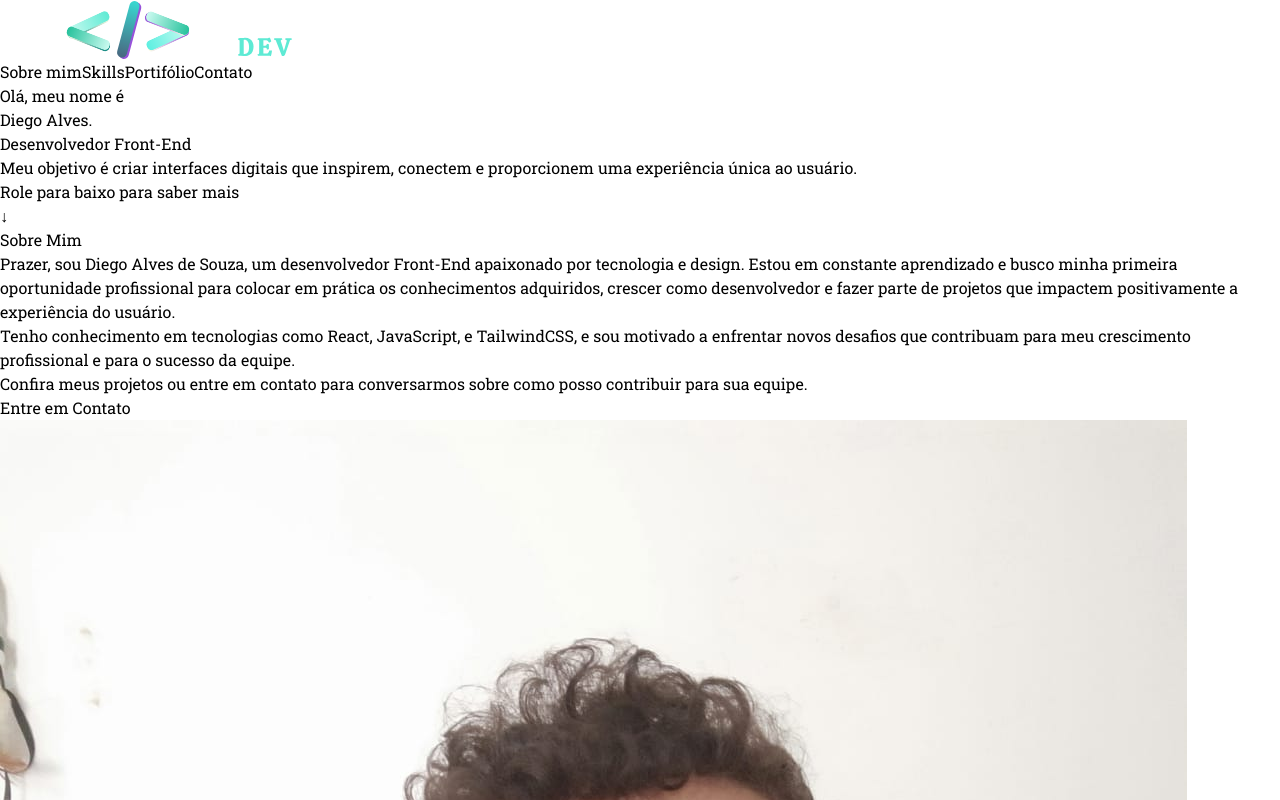
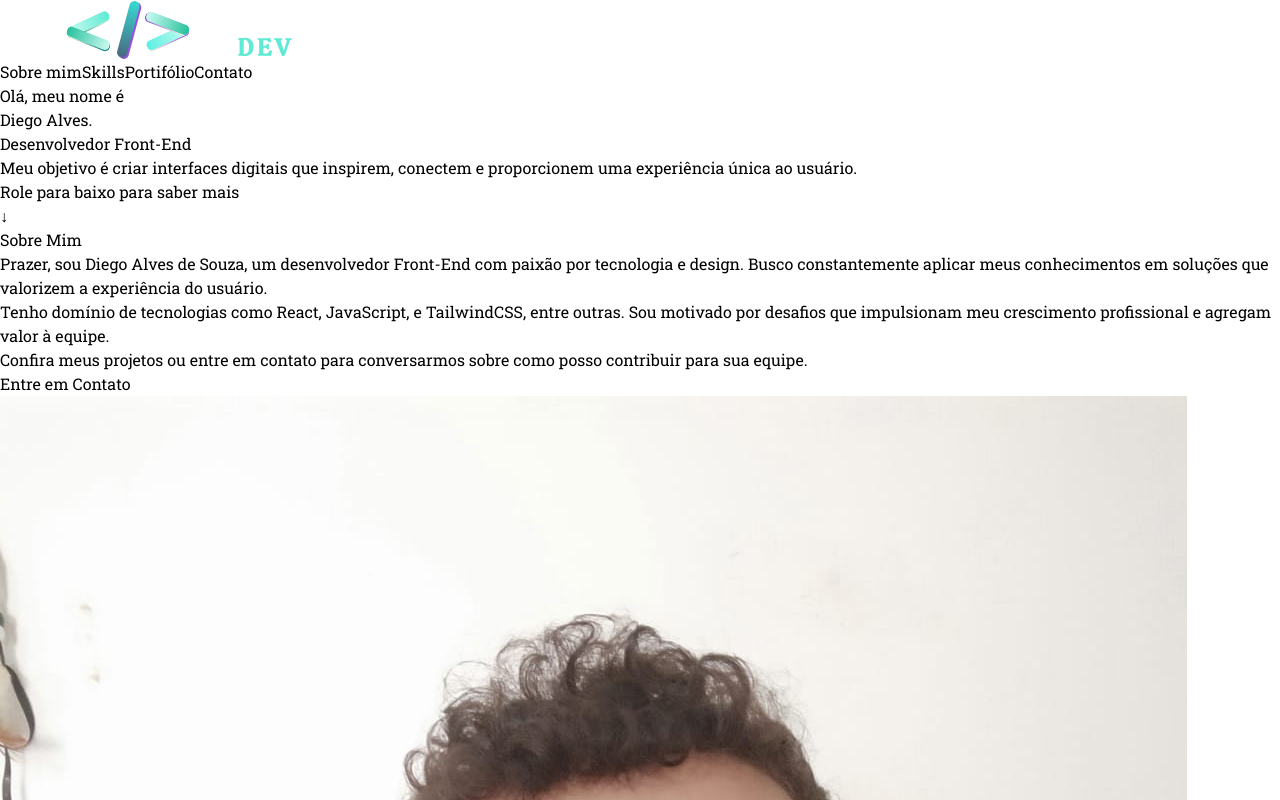
Before and after one commit to DiegoAlvees/meu-portifolio, a React (Vite) app: page / in a window 1280 px wide. Shown: the top 800 px of the page. Built offline with nearby package versions, Linux system fonts and the light colour scheme; a web font is replaced by a local one.

Commit message:
add novo projeto

```diff
--- a/src/components/Portifolio.jsx
+++ b/src/components/Portifolio.jsx
@@ -1,11 +1,11 @@
 export default function Portifolio() {
   const projects = [
     {
-      title: "Cronos Collection: Catálogo de Relógios",
-      description: "Neste projeto, desenvolvi o front-end de uma loja virtual de relógios, utilizando React Router DOM para implementar a navegação entre páginas.",
-      image: "/portifolio/cronos-collection.png",
-      liveLink: "https://cronos-collection.vercel.app/",
-      codeLink: "https://github.com/DiegoAlvees/Cronos-collection",
+      title: "Noah's Burguer",
+      description: "Uma hamburgueria online desenvolvida com React.js e TailwindCSS, o usuário pode navegar pelo cardápio, adicionar itens ao carrinho e finalizar o pedido de forma intuitiva. Ao concluir a compra, todos os dados do pedido são enviados diretamente para o WhatsApp da loja",
+      image: "/portifolio/hamburgueria.png",
+      liveLink: "https://hamburgueria-six-delta.vercel.app/",
+      codeLink: "https://github.com/DiegoAlvees/Hamburgueria",
     },
     {
       title: "Buscador de Localização com CEP",
@@ -14,6 +14,14 @@ export default function Portifolio() {
       liveLink: "https://buscador-cep-gold.vercel.app/",
       codeLink: "https://github.com/DiegoAlvees/buscador-cep",
     },
+    {
+      title: "Cronos Collection: Catálogo de Relógios",
+      description: "Neste projeto, desenvolvi o front-end de uma loja virtual de relógios, utilizando React Router DOM para implementar a navegação entre páginas.",
+      image: "/portifolio/cronos-collection.png",
+      liveLink: "https://cronos-collection.vercel.app/",
+      codeLink: "https://github.com/DiegoAlvees/Cronos-collection",
+    },
+
     {
       title: "Formulário de contato",
       description: "Projeto de um formulário de contato desenvolvido com React e TailwindCSS",
--- a/src/components/Sobre.jsx
+++ b/src/components/Sobre.jsx
@@ -8,17 +8,14 @@ export default function Sobre() {
               Prazer, sou{" "}
               <span className="font-bold text-teal-400">Diego Alves de Souza</span>
               , um
-              <span className="font-semibold text-teal-400"> desenvolvedor Front-End</span> apaixonado por tecnologia e
-              design. Estou em constante aprendizado e busco minha{" "}
-              <span className="font-bold text-teal-400">primeira oportunidade profissional</span> para colocar em prática os
-              conhecimentos adquiridos, crescer como desenvolvedor e fazer parte de projetos que impactem positivamente a
-              experiência do usuário.
+              <span className="font-semibold text-teal-400"> desenvolvedor Front-End</span> com paixão por tecnologia e design. {" "}
+              Busco constantemente aplicar meus conhecimentos em soluções que valorizem a experiência do usuário.
+
             </p>
             <p className="text-lg leading-relaxed">
-              Tenho conhecimento em tecnologias como{" "}
+              Tenho domínio de tecnologias como{" "}
               <span className="text-teal-400">React</span>, <span className="text-teal-400">JavaScript</span>, e{" "}
-              <span className="text-teal-400">TailwindCSS</span>, e sou motivado a enfrentar novos desafios que contribuam
-              para meu crescimento profissional e para o sucesso da equipe.
+              <span className="text-teal-400">TailwindCSS</span>, entre outras. Sou motivado por desafios que impulsionam meu crescimento profissional e agregam valor à equipe.
             </p>
             <p className="text-lg leading-relaxed">
               Confira meus{" "}
```
Also changed, not shown: public/portifolio/hamburgueria.png (added), 1 other file (tests, documents, lock files or other folders).
